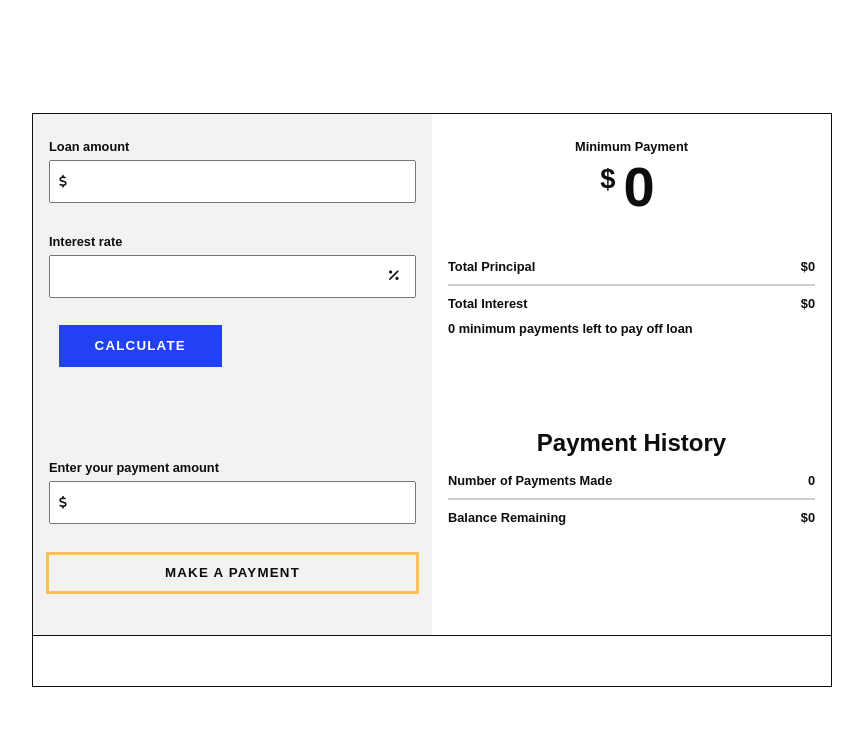
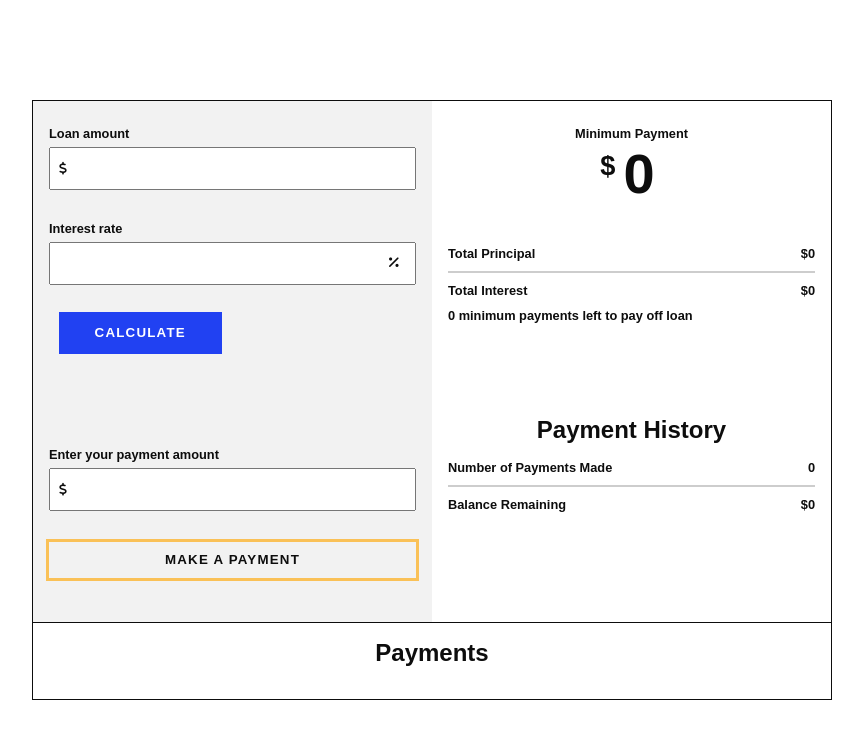
Before and after one commit to j-phillips-hub/debt-free-calculator, a React (Create React App) app: page / in a window 1280 px wide. Shown: the top 738 px of the page, without its empty margins (208-1071 px from the left). Built offline with nearby package versions, Linux system fonts and the light colour scheme.

Commit message:
Add styles to paymentslist component

```diff
--- a/src/components/MakeAPayment.jsx
+++ b/src/components/MakeAPayment.jsx
@@ -59,6 +59,17 @@ class MakeAPayment extends React.Component {
     e.preventDefault();
   };
 
+  handlePaymentList = () => {
+    const newPayment = {
+      paymentAmount: this.state.paymentAmount,
+      id: Date.now(),
+    };
+
+    this.setState((prevState) => ({
+      payments: [...prevState.payments, newPayment],
+    }));
+  };
+
   handleMakePayment = (e) => {
     const {
       loanAmount,
@@ -68,17 +79,6 @@ class MakeAPayment extends React.Component {
       paymentsMade,
       interestRate,
     } = this.state;
-
-    const newPayment = {
-      paymentAmount: this.state.paymentAmount,
-      id: Date.now(),
-    };
-
-    this.setState((prevState) => ({
-      payments: [...prevState.payments, newPayment],
-    }));
-
-    console.log(this.state.payments);
 
     let totalPaymentsMade = paymentsMade;
     const newBalance = loanAmount - (paymentAmount - paymentInterest);
@@ -101,6 +101,7 @@ class MakeAPayment extends React.Component {
       );
       this.resetPaymentAmount();
     }
+    this.handlePaymentList();
     e.preventDefault();
   };
 
--- a/src/components/PaymentsList.jsx
+++ b/src/components/PaymentsList.jsx
@@ -5,6 +5,7 @@ function PaymentsList(props) {
   const { items } = props;
   return (
     <section className="paymentsListSection">
+      <h2>Payments</h2>
       <ul>
         {items.map((item) => (
           <li key={item.id}>{item.paymentAmount}</li>
--- a/src/styles/App.css
+++ b/src/styles/App.css
@@ -25,6 +25,12 @@ body {
 
 section {
   padding: 1.5625rem 1rem;
+}
+
+h2 {
+  text-align: center;
+  font-size: 1.5rem;
+  margin-bottom: 1rem;
 }
 
 input[type="number"] {
--- a/src/styles/PaymentInfo.css
+++ b/src/styles/PaymentInfo.css
@@ -28,12 +28,6 @@
   margin-top: 5.8rem;
 }
 
-.paymentHistory__header {
-  text-align: center;
-  font-size: 1.5rem;
-  margin-bottom: 1rem;
-}
-
 .paymentHistory__info {
   flex-direction: column;
   gap: 1rem;
--- a/src/styles/PaymentsList.css
+++ b/src/styles/PaymentsList.css
@@ -1,4 +1,5 @@
 .paymentsListSection {
   border-top: 1px solid var(--clr-text);
   grid-area: p;
+  padding: 1rem 2rem 1rem;
 }
```
